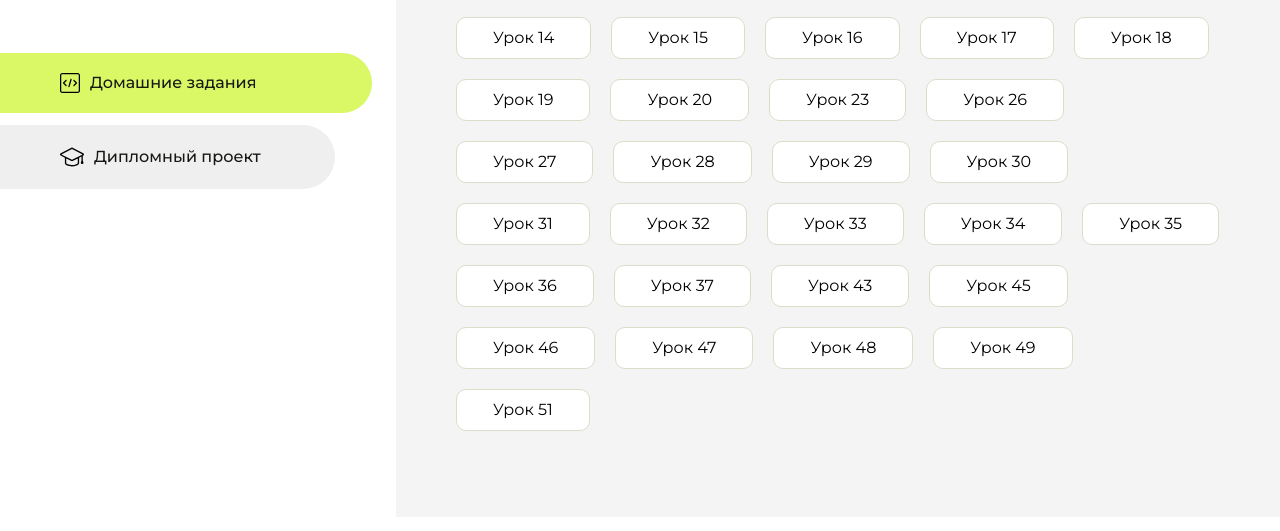
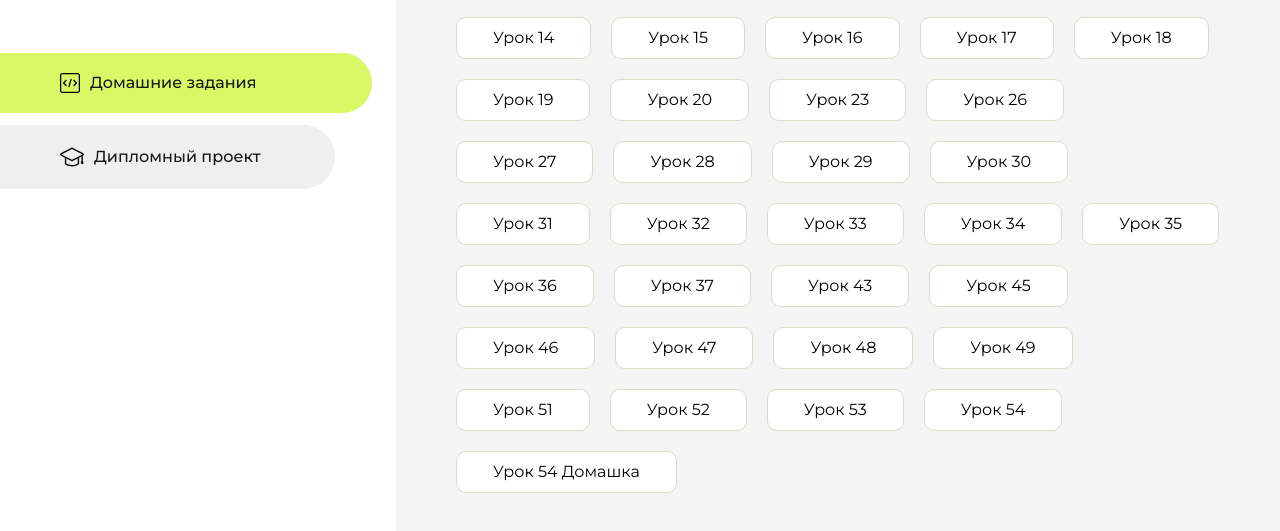
Before and after one commit to be0R1GINAL/homework, a plain HTML site: page index.html in a window 1280 px wide. Shown: the part 283-814 px from the top of the page. Drawn offline with Linux system fonts and the light colour scheme.

Commit message:
Update index.html

```diff
--- a/index.html
+++ b/index.html
@@ -188,6 +188,18 @@
                     <li class="content__list-item">
                         <a href="lesson-51/index.html">Урок 51</a>
                     </li>
+                    <li class="content__list-item">
+                        <a href="lesson-52/index.html">Урок 52</a>
+                    </li>
+                    <li class="content__list-item">
+                        <a href="lesson-53/index.html">Урок 53</a>
+                    </li>
+                    <li class="content__list-item">
+                        <a href="lesson-54/index.html">Урок 54</a>
+                    </li>
+                    <li class="content__list-item">
+                        <a href="lesson-54-homework/index.html">Урок 54 Домашка</a>
+                    </li>
                 </ul>
             </div>
             <div class="content__block hidden" id="diplomBlock">
```
